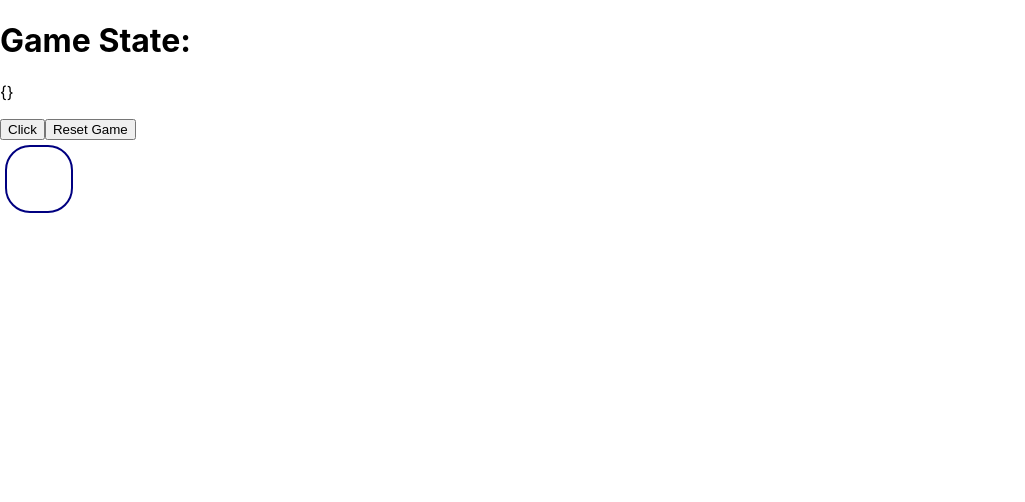
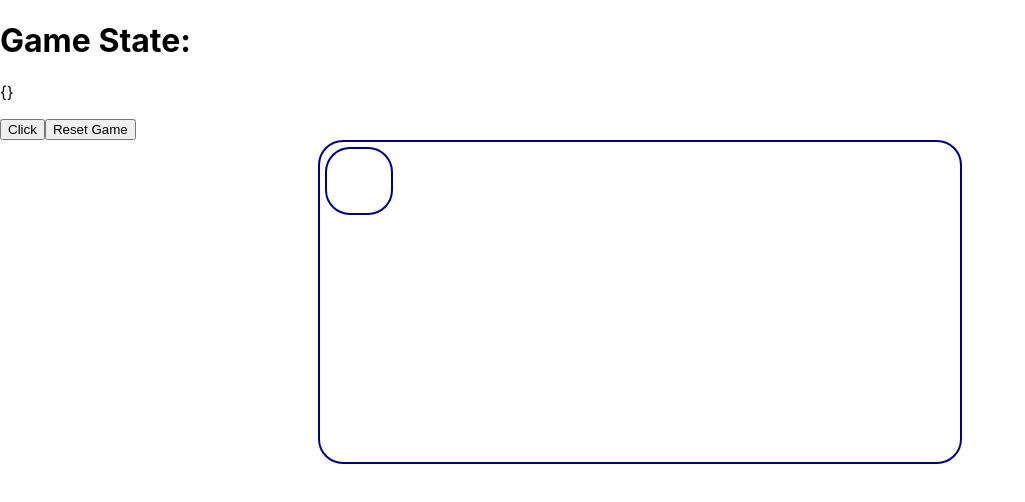
Before and after one commit to astrangethao/frankenman, a React (Create React App) app: page / in a window 1280 px wide. Shown: the top 502 px of the page, without its empty margins (0-1025 px from the left). Built offline with nearby package versions, Linux system fonts and the light colour scheme; no server answers.

Commit message:
rendering display container with box inside of it

```diff
--- a/src/components/App/App.js
+++ b/src/components/App/App.js
@@ -1,6 +1,7 @@
 import React, { useState, useEffect } from "react";
 import socketIOClient from "socket.io-client";
-import Box from "../WordDisplay/Box";
+
+import WordDisplay from "../WordDisplay/WordDisplay";
 const socket = socketIOClient("http://localhost:5000");
 
 function App() {
@@ -28,7 +29,7 @@ function App() {
       <p>{gameStateString}</p>
       <button onClick={handleClick}>Click</button>
       <button onClick={handleReset}>Reset Game</button>
-      <Box />
+      <WordDisplay />
     </div>
   );
 }
--- /dev/null
+++ b/src/components/WordDisplay/WordDisplay.css
@@ -0,0 +1,7 @@
+.word-display-container {
+  margin: auto;
+  width: 50vw;
+  height: 25vw;
+  border-radius: 25px;
+  border: 2px solid navy;
+}
--- a/src/components/WordDisplay/WordDisplay.js
+++ b/src/components/WordDisplay/WordDisplay.js
@@ -0,0 +1,13 @@
+import React from "react";
+import "./WordDisplay.css";
+import Box from "../WordDisplay/Box";
+
+function WordDisplay(props) {
+  return (
+    <div className="word-display-container">
+      <Box />
+    </div>
+  );
+}
+
+export default WordDisplay;
```
